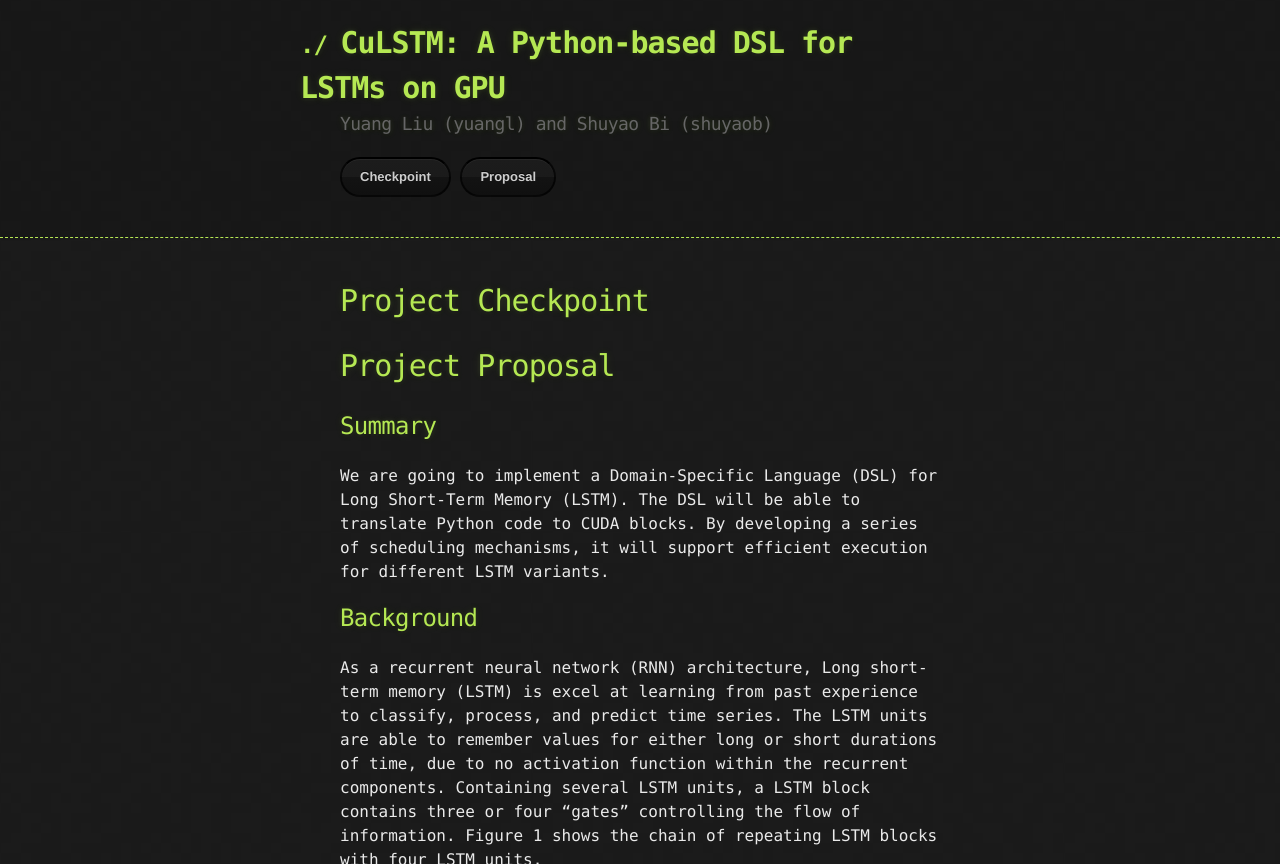
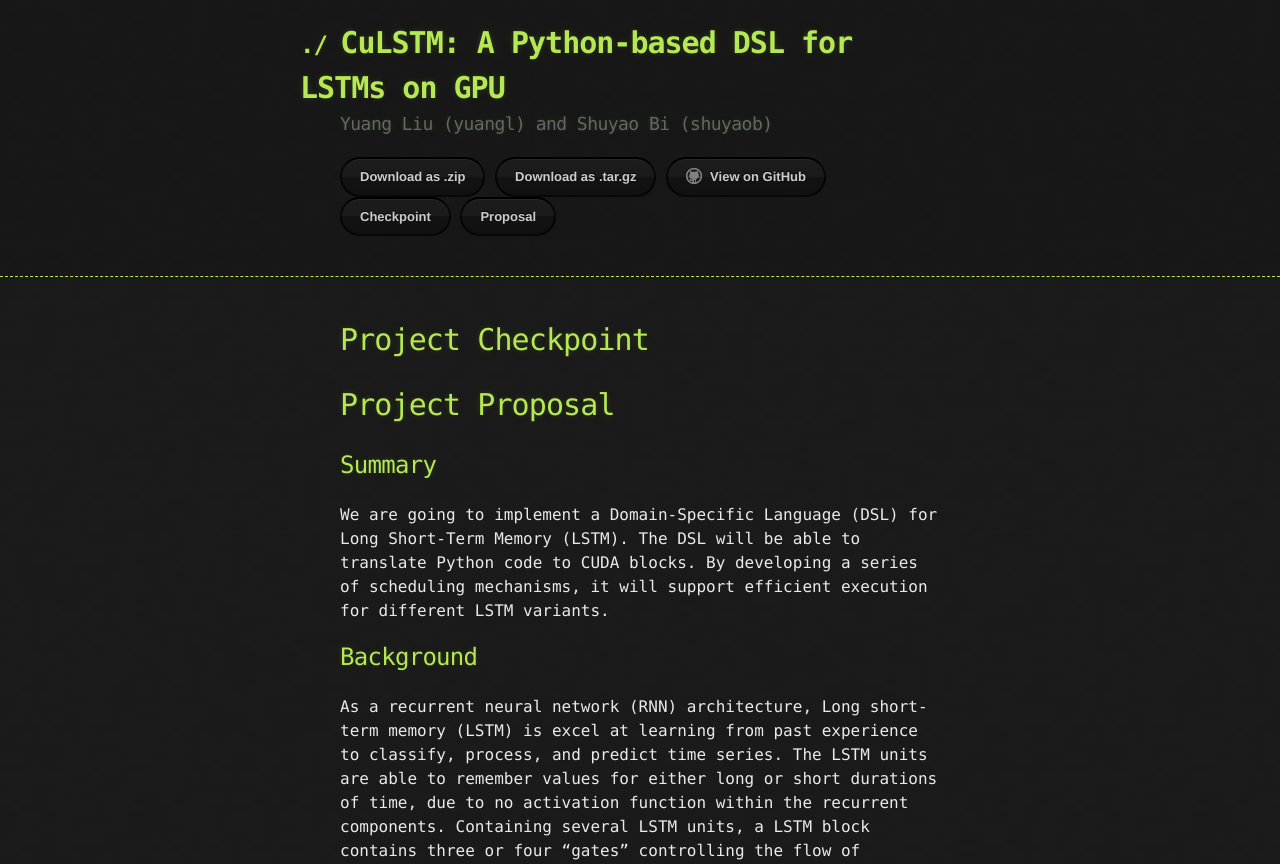
Before and after one commit to yuangliu/15618prj, a Jekyll site: the page built from docs/index.md, in a window 1280 px wide and 900 px high, cut to the strip 0-864 px from the top of the window. Built offline with Jekyll 4.4.1, drawn with Linux system fonts in a browser that asks for light colours; formulas are drawn with MathJax 3; some of the changed lines change nothing that is shown.

Commit message:
try navbar

```diff
--- a/docs/_config.yml
+++ b/docs/_config.yml
@@ -16,7 +16,4 @@
 title: "CuLSTM: A Python-based DSL for LSTMs on GPU"
 description: Yuang Liu (yuangl) and Shuyao Bi (shuyaob)
 markdown: kramdown
-show_downloads: false
-github: yuangliu
-github.tar_url: https://github.com/yuangliu/15618prj/archive/master.tar.gz
-github.repository_url: https://github.com/yuangliu/15618prj
+show_downloads: true
--- a/docs/index.md
+++ b/docs/index.md
@@ -1,7 +1,4 @@
 ---
-# You don't need to edit this file, it's empty on purpose.
-# Edit theme's home layout instead if you wanna make some changes
-# See: https://jekyllrb.com/docs/themes/#overriding-theme-defaults
 layout: default
 ---
 <script type="text/javascript" src="https://cdn.mathjax.org/mathjax/latest/MathJax.js?config=TeX-MML-AM_CHTML"> </script>
```
